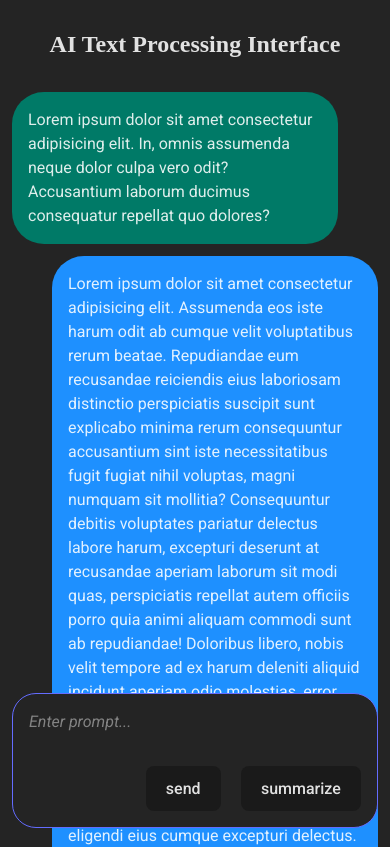
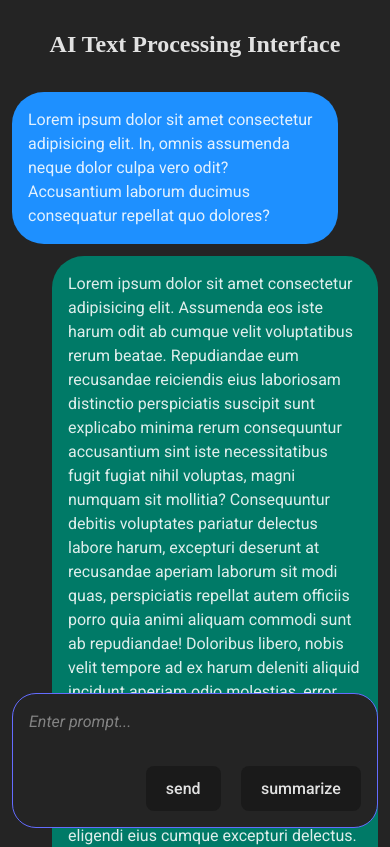
Before and after one commit to Moluno-xiii/hng12-task-3-Ai-text-processing-interface, a React (Vite) app: page / in a window 390 px wide. Shown: the top 847 px of the page. Built offline with nearby package versions, Linux system fonts and the light colour scheme; a web font is replaced by a local one.

Commit message:
fix : ui responsiveness mobile

```diff
--- a/src/_components/AIResponse.tsx
+++ b/src/_components/AIResponse.tsx
@@ -6,7 +6,7 @@ const AIResponse: React.FC<Props> = ({ response }) => {
   return (
     <div
       aria-labelledby="AI's response"
-      className=" p-4 max-sm:ml-10 max-w-2xl bg-primary rounded-4xl self-end"
+      className=" p-4 max-sm:ml-10 max-w-2xl bg-secondary rounded-4xl self-start"
     >
       {response}
     </div>
--- a/src/_components/UserPrompt.tsx
+++ b/src/_components/UserPrompt.tsx
@@ -4,7 +4,7 @@ type Props = {
 
 const UserPrompt: React.FC<Props> = ({ prompt }) => {
   return (
-    <div className="p-4 max-sm:mr-10 max-w-2xl bg-secondary rounded-4xl self-start">
+    <div className="p-4 max-sm:mr-10 max-w-2xl bg-primary rounded-4xl self-end">
       {prompt}
     </div>
   );
```
Also changed, not shown: todo.txt, 2 other files (tests, documents, lock files or other folders).
